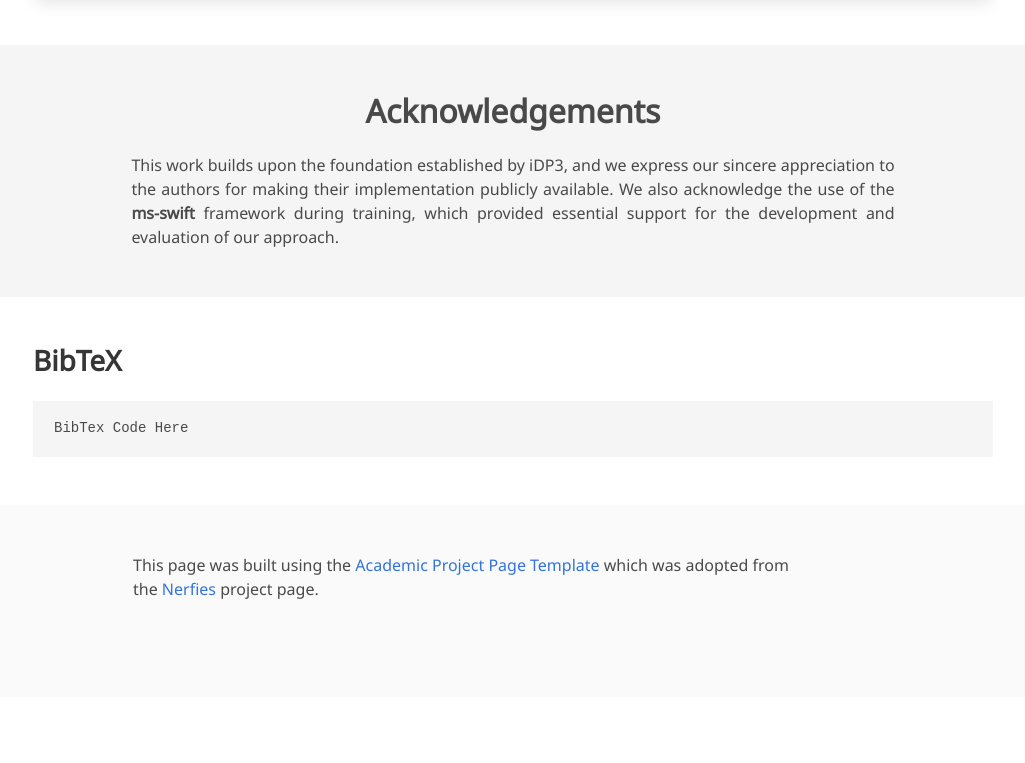
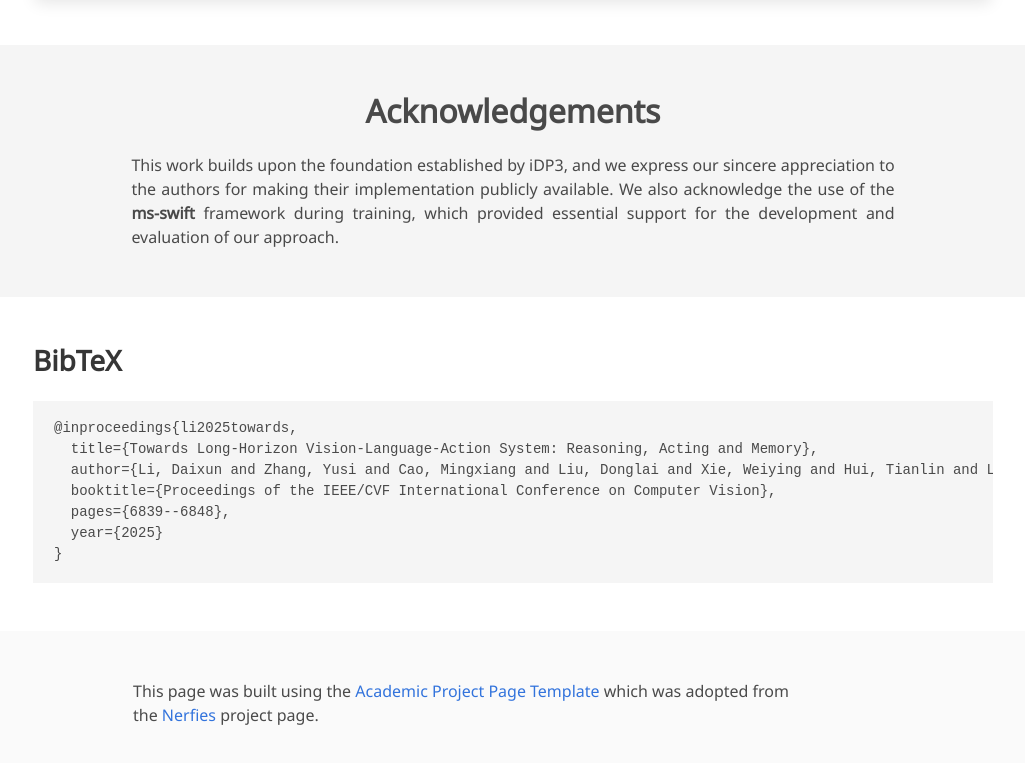
Before and after one commit to XDU-ImageLab/MindExplore, a plain HTML site: page index.html in a window 1280 px wide. Shown: the part 7273-8036 px from the top of the page, without its empty margins (127-1152 px from the left). Before the commit the page ends 7970 px from the top, so only its background shows below. Drawn offline with nearby package versions, Linux system fonts and the light colour scheme; some icons are missing; a web font is replaced by a local one.

Commit message:
pdf&cite

```diff
--- a/index.html
+++ b/index.html
@@ -104,7 +104,7 @@
               <div class="publication-links">
                 <!-- Arxiv PDF link -->
                 <span class="link-block">
-                  <a href="https://arxiv.org/pdf/<ARXIV PAPER ID>.pdf" target="_blank"
+                  <a href="https://openaccess.thecvf.com/content/ICCV2025/papers/Li_Towards_Long-Horizon_Vision-Language-Action_System_Reasoning_Acting_and_Memory_ICCV_2025_paper.pdf" target="_blank"
                     class="external-link button is-normal is-rounded is-dark">
                     <span class="icon">
                       <i class="fas fa-file-pdf"></i>
@@ -962,7 +962,13 @@
   <section class="section" id="BibTeX">
     <div class="container is-max-desktop content">
       <h2 class="title">BibTeX</h2>
-      <pre><code>BibTex Code Here</code></pre>
+      <pre><code>@inproceedings{li2025towards,
+  title={Towards Long-Horizon Vision-Language-Action System: Reasoning, Acting and Memory},
+  author={Li, Daixun and Zhang, Yusi and Cao, Mingxiang and Liu, Donglai and Xie, Weiying and Hui, Tianlin and Lin, Lunkai and Xie, Zhiqiang and Li, Yunsong},
+  booktitle={Proceedings of the IEEE/CVF International Conference on Computer Vision},
+  pages={6839--6848},
+  year={2025}
+}</code></pre>
     </div>
   </section>
   <!--End BibTex citation -->
```
